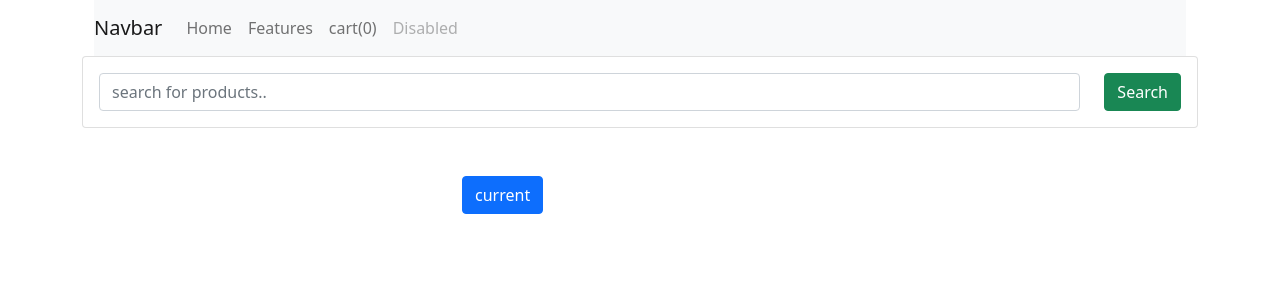
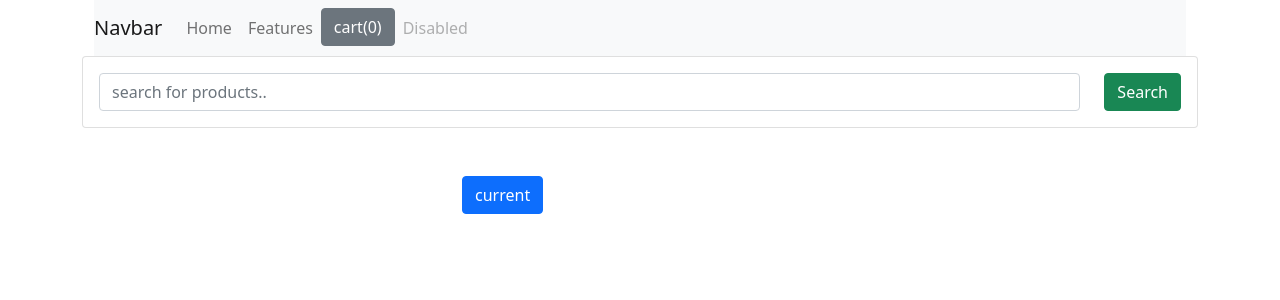
Before and after one commit to PlabonKumarsaha/django_ecom, a Django app: template shop/templates/shop/index.html in a window 1280 px wide. Shown: the top 300 px of the page. Run offline with Django 3.2, Linux system fonts and the light colour scheme; the template is opened without the code that fills it, so the values that code supplies are empty; some libraries are stand-ins or nearby versions.

Commit message:
popover for cart items made

```diff
--- a/shop/templates/shop/index.html
+++ b/shop/templates/shop/index.html
@@ -33,7 +33,11 @@
         <a class="nav-link" href="#">Features</a>
       </li>
       <li class="nav-item">
-        <a class="nav-link" id="cart" href="#">cart(0)</a>
+          <button id="cart" type="button"  class="btn btn-secondary"
+                  data-container="body" data-html="true" data-toggle="popover" data-placement="bottom"
+                  data-content="Vivamus sagittis lacus vel augue laoreet rutrum faucibus.">
+    cart(0)
+</button>
       </li>
       <li class="nav-item">
         <a class="nav-link disabled" href="#">Disabled</a>
@@ -131,9 +135,15 @@ $(document).on('click','.atc',function (){
     document.getElementById("cart").innerHTML = "cart("+Object.keys("cart").length+")";
 
     // number of im in cart object
-    console.log(Object.keys("cart").length);
-
+    //console.log(Object.keys("cart").length);
 
 });
+
+$("[data-toggle=popover]").popover();
+document.getElementById("cart").setAttribute('data-content',"<h5>This is your cart</h5>");
+//$(function () {
+ // $("[data-toggle=popover]").popover();
+  //document.getElementById("cart").setAttribute('data-content','<h1>This is your cart</h1>');
+//});
 </script>
 </html>
```
